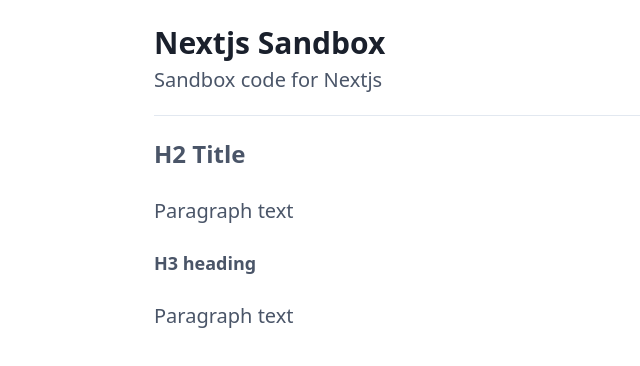
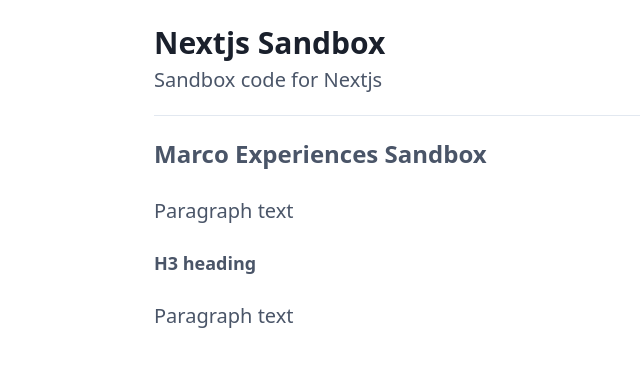
Before and after one commit to Golodhros/nextjs-sandbox, a Next.js app: page / in a window 1280 px wide. Shown: the top 366 px of the page, without its empty margins (102-742 px from the left). Built offline with nearby package versions, Linux system fonts and the light colour scheme.

Commit message:
feat: update homepage for Marco Experiences test

```diff
--- a/src/pages/index.tsx
+++ b/src/pages/index.tsx
@@ -6,12 +6,12 @@
     <Main
       meta={
         <Meta
-          title="Next.js Sandbox"
-          description="Next.js Sandbox page description"
+          title="Marco Experiences"
+          description="Marco Experiences page description"
         />
       }
     >
-      <h2 className="text-2xl font-bold">H2 Title</h2>
+      <h2 className="text-2xl font-bold">Marco Experiences Sandbox</h2>
       <p>Paragraph text</p>
       <h3 className="text-lg font-semibold">H3 heading</h3>
       <p>Paragraph text</p>
```
